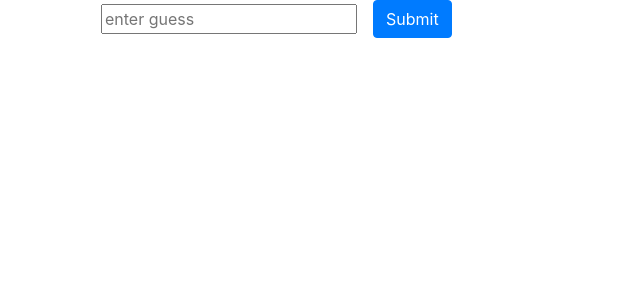
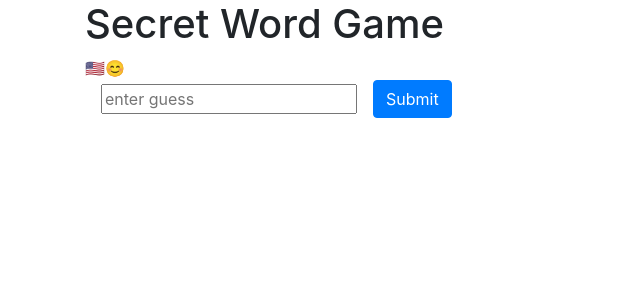
Before and after one commit to Munnotubbel/ReactTesting3, a React (Create React App) app: page / in a window 1280 px wide. Shown: the top 300 px of the page, without its empty margins (0-640 px from the left). Built offline with nearby package versions, Linux system fonts and the light colour scheme.

Commit message:
Added LanguagePicker to App component

```diff
--- a/src/App.js
+++ b/src/App.js
@@ -1,8 +1,10 @@
 import React from 'react';
 import './App.css';
 import hookActions from './actions/hookActions';
+import languageContext from "./contexts/languageContext";
 
 import Input from "./Input";
+import LanguagePicker from "./LanguagePicker";
 
 /**
  * reducer to update state, called automatically by dispatch
@@ -16,17 +18,21 @@
   switch(action.type){
     case "setSecretWord":
       return {...state, secretWord: action.payload};
+      case "setLanguage":
+        return {...state, language: action.payload};
       default:
         throw new Error(`Invalid action type : ${action.type}`);
   }
 }
 
 function App() {
-  const [state, dispatch] = React.useReducer(reducer, {secretWord: null});
+  const [state, dispatch] = React.useReducer(reducer, {secretWord: null, language: "en"});
 
   const setSecretWord = (secretWord)=>
   dispatch({type: "setSecretWord", payload: secretWord});
 
+  const setLanguage = (language)=>
+  dispatch({type: "setLanguage", payload: language});
 
   React.useEffect(
     ()=>{hookActions.getSecretWord(setSecretWord)},
@@ -49,7 +55,11 @@
     <div
     className="container"
     data-test="component-app">
+      <h1>Secret Word Game</h1>
+      <languageContext.Provider value={state.language}>
+      <LanguagePicker setLanguage={setLanguage} />
       <Input secretWord={state.secretWord} />
+      </languageContext.Provider>
     </div>
   );
 }
--- /dev/null
+++ b/src/contexts/languageContext.js
@@ -0,0 +1,4 @@
+import React from 'react';
+
+
+export default React.createContext("en");
```
